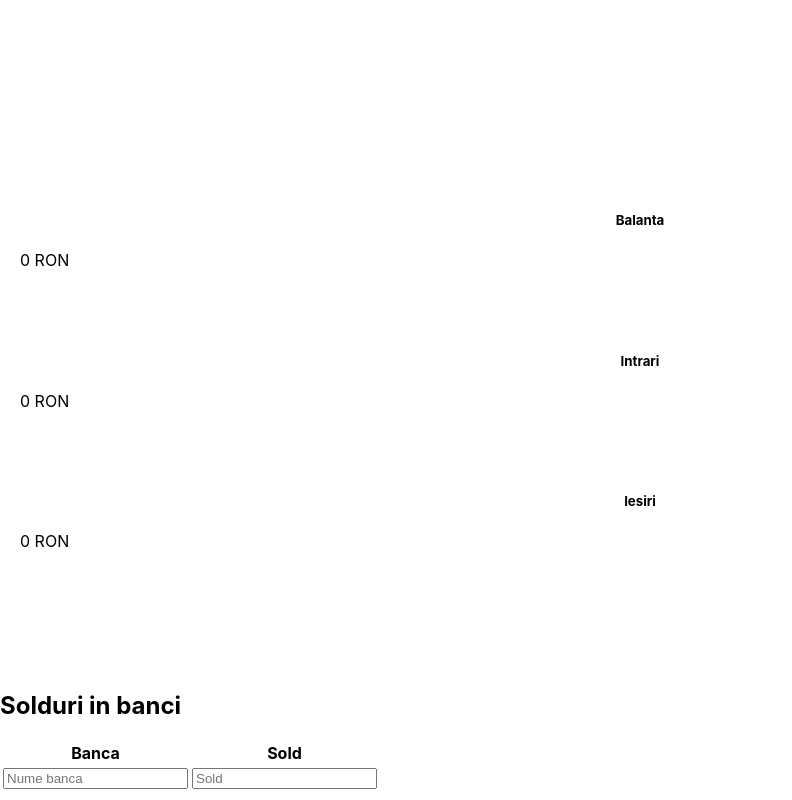
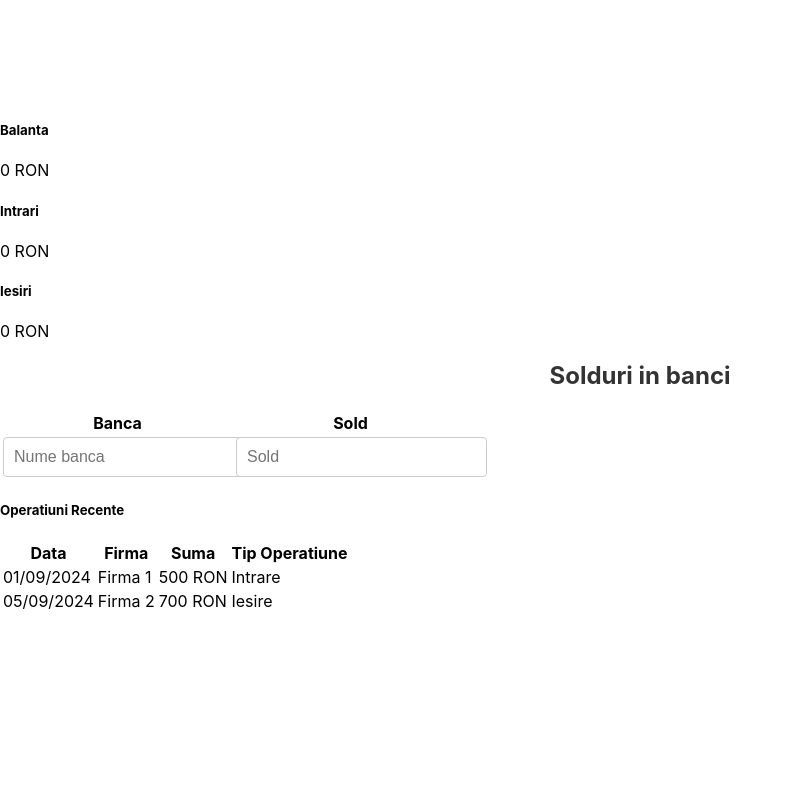
Before and after one commit to raulbancea/ERP_frontend, a React (Create React App) app: page / in a window 1280 px wide. Shown: the part 700-1500 px from the top of the page, without its empty margins (0-792 px from the left). After the commit the page ends 1314 px from the top, so only its background shows below. Built offline with nearby package versions, Linux system fonts and the light colour scheme.

Commit message:
Home page update

```diff
--- a/src/App.css
+++ b/src/App.css
@@ -1,126 +1,77 @@
-.container-fluid {
-  padding: 40px 20px;
+.container {
+  max-width: 1000px;
+  margin: 0 auto;
+  padding: 20px;
+  background-color: #f7f7f7;
+  border-radius: 8px;
+  box-shadow: 0 0 10px rgba(0, 0, 0, 0.1);
 }
 
-.mt-4,
-.summary-section {
-  margin-top: 60px;
-}
-.recent-operations {
-  margin-top: 40px;
+h2 {
+  text-align: center;
+  margin-bottom: 20px;
+  color: #333;
 }
 
-.sidebar {
-  padding: 20px;
-  width: 200px;
-  background-color: #f5f5f5;
-}
-
-.card {
+.form-container {
+  display: flex;
+  flex-direction: column;
+  gap: 10px;
   margin-bottom: 20px;
 }
 
-.padding-top {
-  padding-top: 20px;
+.form-group {
+  display: flex;
+  gap: 10px;
+  justify-content: space-between;
 }
 
-.app {
-  display: flex;
+input,
+select {
+  width: 100%;
+  padding: 10px;
+  border: 1px solid #ccc;
+  border-radius: 4px;
+  font-size: 16px;
 }
 
-.brand-button {
-  display: block;
-  margin-bottom: 20px;
-  background-color: #ddd;
-  padding: 10px;
-}
-
-.sidebar nav ul {
-  list-style-type: none;
-  padding: 0;
-}
-
-.sidebar nav ul li {
-  margin: 15px 0;
-}
-
-.upload-button {
-  background-color: #007bff;
+.submit-button {
+  background-color: #28a745;
   color: white;
-  padding: 10px;
   border: none;
+  padding: 10px 20px;
+  border-radius: 4px;
   cursor: pointer;
-}
-
-main {
-  flex-grow: 1;
-  padding: 40px 20px 20px;
-}
-
-.summary {
-  display: flex;
-  justify-content: space-between;
-  margin-bottom: 20px;
-}
-
-.summary-item {
-  padding: 15px;
-  border-radius: 5px;
-  color: white;
-}
-
-.balance {
-  background-color: blue;
-}
-
-.income {
-  background-color: green;
-}
-
-.expenses {
-  background-color: red;
-}
-
-.col-md-6,
-.col-md-3 {
-  margin-top: 20px;
-}
-
-html,
-body,
-#root,
-.container-fluid,
-.row {
-  height: 100%;
-  margin: 0;
-  padding: 0;
-}
-
-.col-md-3,
-.col-md-6 {
-  display: flex;
-  flex-direction: column;
-}
-
-.col-md-6 > div {
-  margin-bottom: 20px;
-}
-
-.sidebar,
-.recent-operations {
-  flex: 1;
-}
-
-h5 {
+  font-size: 16px;
   text-align: center;
 }
 
-.summary-section,
-.recent-operations {
-  margin-top: 30px;
+.submit-button:hover {
+  background-color: #218838;
 }
 
-.summary-section > div,
-.recent-operations > div {
-  padding: 20px;
+.styled-table {
+  width: 100%;
+  border-collapse: collapse;
+  margin: 25px 0;
+  font-size: 18px;
+  text-align: left;
 }
+
+.styled-table th,
+.styled-table td {
+  padding: 12px 15px;
+}
+
+.styled-table thead tr {
+  background-color: #009879;
+  color: #ffffff;
+}
+
+.styled-table tbody tr {
+  border-bottom: 1px solid #dddddd;
+}
+
+.styled-table tbody tr:nth-of-type(even) {
+  background-color: #f3f3f3;
+}
--- a/src/App.js
+++ b/src/App.js
@@ -1,28 +1,44 @@
 import React from 'react';
+import { BrowserRouter as Router, Route, Routes, Navigate } from 'react-router-dom';
 import Sidebar from './components/sidebar';
 import Summary from './components/summary';
 import BankBalances from './components/BankBalances';
 import RecentOperations from './components/RecentOperations';
+import Angajati from './components/Angajati';
+import Documente from './components/Documente';
+import Inventar from './components/Inventar';
+import Tranzactii from './components/Tranzactii';
 import './App.css';
 
 function App() {
   return (
+    <Router>
       <div className="container-fluid padding-top">
         <div className="row">
           <div className="col-md-3">
             <Sidebar />
           </div>
-
           <div className="col-md-6">
+            <Routes>
+              <Route path="/" element={
+                <>
                   <Summary />
                   <BankBalances />
+                </>
+              } />
+              <Route path="/angajati" element={<Angajati />} />
+              <Route path="/documente" element={<Documente />} />
+              <Route path="/inventar" element={<Inventar />} />
+              <Route path="/tranzactii" element={<Tranzactii />} />
+              <Route path="*" element={<Navigate to="/" />} />
+            </Routes>
           </div>
-
           <div className="col-md-3">
             <RecentOperations />
           </div>
         </div>
       </div>
+    </Router>
   );
 }
 
```
Lines whose indentation alone changed are shown as unchanged.
